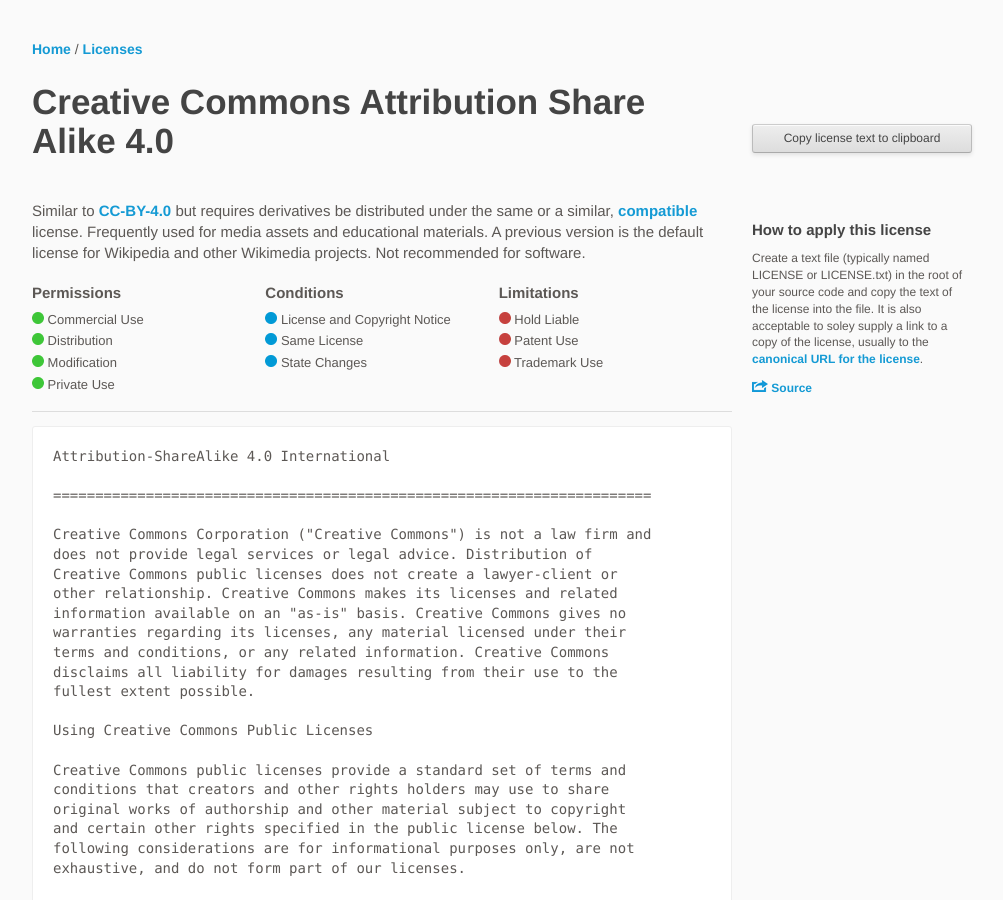
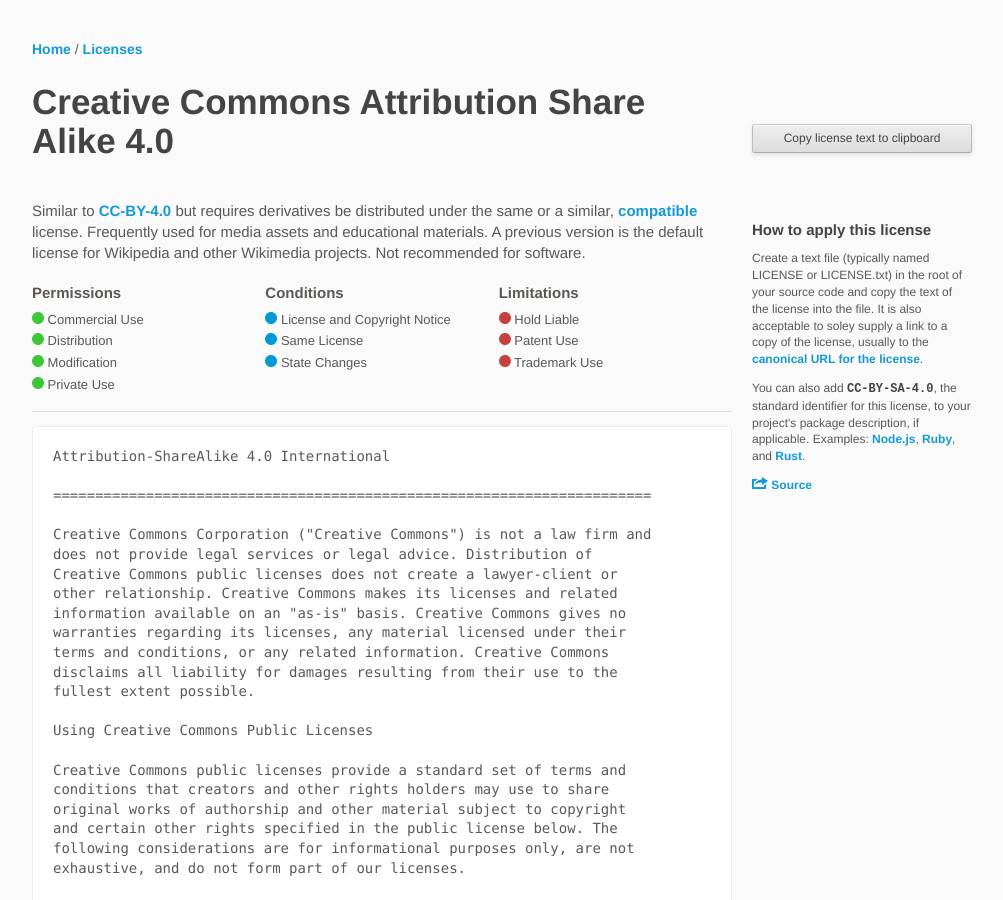
Before and after one commit to github/choosealicense.com, a Jekyll site: the page built from _licenses/cc-by-sa-4.0.txt, in a window 1280 px wide and 900 px high. Shown: the whole window, without its empty margins (138-1141 px from the left). Built offline with Jekyll 4.4.1, drawn with Linux system fonts in a browser that asks for light colours; some web fonts are replaced.

Commit message:
add spdx id w/hint about adding to pkg description to sidebar

```diff
--- a/_includes/sidebar.html
+++ b/_includes/sidebar.html
@@ -12,7 +12,9 @@
       <strong>Note: </strong> {{ page.note | markdownify | remove: '<p>' | remove: '</p>' }}
     </p>
     {% endif %}
+    <p>You can also add <strong><code>{{ page.spdx-id }}</code></strong>, the standard identifier for this license, to your project's package description, if applicable. Examples: <a href="https://docs.npmjs.com/files/package.json#license">Node.js</a>, <a href="http://guides.rubygems.org/specification-reference/#license=">Ruby</a>, and <a href="http://doc.crates.io/manifest.html#package-metadata">Rust</a>.</p>
   </div>
+
   {% if page.source %}
   <div class="source">
     <a href="{{ page.source }}">
```
